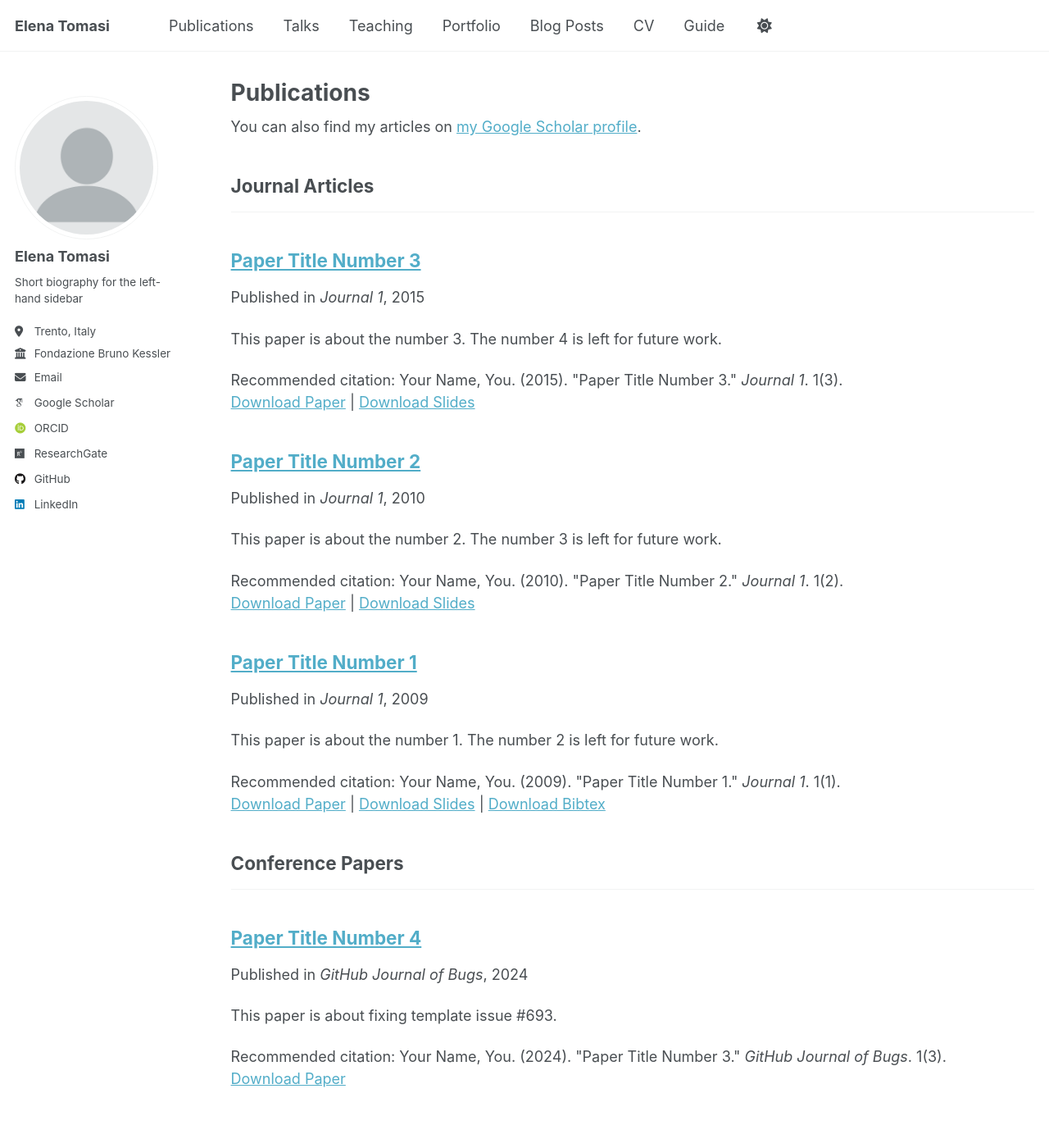
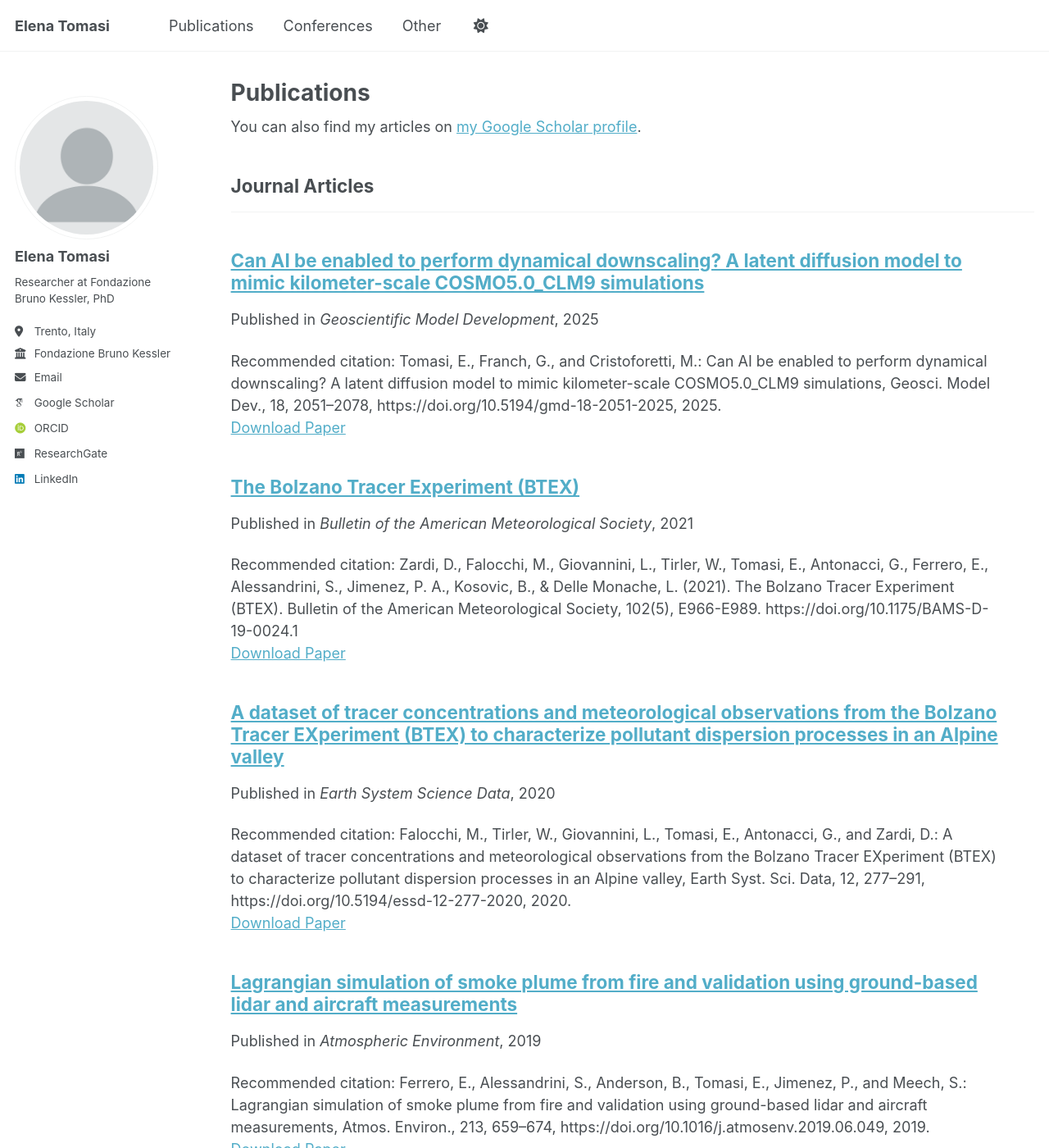
Before and after one commit to elenatomasi/elenatomasi, a Jekyll site: the page built from _pages/publications.html, in a window 1280 px wide and 1400 px high. Shown: the whole window at 82% size. Built offline with Jekyll 4.4.1, drawn with Linux system fonts in a browser that asks for light colours; some web fonts are replaced; some of the changed text lies outside the part shown.

Commit message:
update about and publications

```diff
--- a/_config.yml
+++ b/_config.yml
@@ -25,7 +25,7 @@ author:
   avatar           : "profile.png"
   name             : "Elena Tomasi"
   pronouns         : # example: "she/her"
-  bio              : "Short biography for the left-hand sidebar"
+  bio              : "Researcher at Fondazione Bruno Kessler, PhD"
   location         : "Trento, Italy"
   employer         : "Fondazione Bruno Kessler"
   uri              : # URL
@@ -45,7 +45,7 @@ author:
   bitbucket        : # Username - Update with your username on the site
   codepen          : # Username
   dribbble         : # Username
-  github           : "elenatomasi"
+  github           : # "elenatomasi"
   kaggle           : # Username
   stackoverflow    : # User number or user number and name (i.e., use "1" or "1/jeff-atwood")
 
--- a/_data/navigation.yml
+++ b/_data/navigation.yml
@@ -11,23 +11,26 @@ main:
   - title: "Publications"
     url: /publications/
 
-  - title: "Talks"
+  - title: "Conferences"
     url: /talks/
 
-  - title: "Teaching"
-    url: /teaching/
+  # - title: "Teaching"
+  #   url: /teaching/
 
-  - title: "Portfolio"
-    url: /portfolio/
+  - title: "Other"
+    url: /other/
 
-  - title: "Blog Posts"
-    url: /year-archive/
+  # - title: "Portfolio"
+  #   url: /portfolio/
 
-  - title: "CV"
-    url: /cv/
+  # - title: "Blog Posts"
+  #   url: /year-archive/
+
+  # - title: "CV"
+  #   url: /cv/
 
   # - title: "CV"
   #   url: /cv-json/
 
-  - title: "Guide"
-    url: /markdown/
+  # - title: "Guide"
+  #   url: /markdown/
--- /dev/null
+++ b/_pages/other.md
@@ -0,0 +1,35 @@
+---
+permalink: /other/
+title: "Other Activities"
+# gallery:
+#   - url: software/table.png
+#     image_path: software/table.png
+#     alt: "coefficient table generated by BayesPostEst"
+#     title: "Coefficient table generated by BayesPostEst"
+#   - url: software/coefplot.png
+#     image_path: software/coefplot.png
+#     alt: "coefficient plot generated by BayesPostEst"
+#     title: "Coefficient plot generated by BayesPostEst"
+#   - url: software/margeff.png
+#     image_path: software/margeff.png
+#     alt: "marginal effects plot generated by BayesPostEst"
+#     title: "Marginal effects plot generated by BayesPostEst"
+# header:
+#   og_image: "software/spatial_weighting.png"
+---
+
+Teaching
+======
+I recently organized and participated in the [Artificial Intelligence for Weather and Climate Autumn School 2024](https://dsip.fbk.eu/aiwcas2024/), hosted by FBK with financial support form [ICSC, the National Centre for HPC, Big Data and Quantum Computing](https://www.supercomputing-icsc.it/en/icsc-home/). I tutored and mentored students in developing AI solutions for earth sciences, giving lectures, handling hands-on projects, and fostering interdisciplinary problem-solving. Back in the day, from 2015 to 2017, I served as a teaching assistant for the Fluid Mechanics course for Civil and Environmental engineering students at [DICAM](https://www.dicam.unitn.it/en) - University of Trento. In 2017 I was awarded the NSF-NCAR Research Applications Laboratory - RAL’s [Warner Internship for Scientific Enrichment
+(WISE) Fellowship](https://ral.ucar.edu/opportunity/warner-internship-for-scientific-enrichment-wise) to mentor and inspire girls in STEMs through hands-on atmospheric science workshops and research-driven activities.
+
+Dissemination
+======
+Fondazione Bruno Kessler recently appointed me as an [FBK Science Ambassador](https://magazine.fbk.eu/en/news/introducing-fbks-25-future-science-ambassadors/). In this role, I aim to bridge the gap between cutting-edge research and the wider community. My role involves sharing scientific advancements in artificial intelligence, meteorology, and climate modeling with diverse audiences, from policymakers and industry leaders to students and the general public. Through outreach, collaboration, and communication, I help translate complex research into meaningful insights, fostering awareness and engagement in the intersection of technology, earth system science, and innovation.
+
+
+Awards
+======
+- [Graduate Visitor Program – Advanced Study Program (GVP-ASP) scholarship](https://edec.ucar.edu/advanced-study-program/graduate-visitor-program) for advanced research in Atmospheric Sciences, funded by US National Science Foundation
+- [Warner Internship for Scientific Enrichment (WISE)](https://ral.ucar.edu/opportunity/warner-internship-for-scientific-enrichment-wise), funded by NSF-NCAR Research Applications Laboratory (RAL)
+- Award for Master thesis, for research that enhances the understanding of Alpine valleys from an environmental perspective, funded by the [Consorzio BIM Adige](https://www.bimtrento.it/)
--- a/_publications/2009-10-01-paper-title-number-1.md
+++ /dev/null
@@ -1,14 +0,0 @@
----
-title: "Paper Title Number 1"
-collection: publications
-category: manuscripts
-permalink: /publication/2009-10-01-paper-title-number-1
-excerpt: 'This paper is about the number 1. The number 2 is left for future work.'
-date: 2009-10-01
-venue: 'Journal 1'
-slidesurl: 'http://academicpages.github.io/files/slides1.pdf'
-paperurl: 'http://academicpages.github.io/files/paper1.pdf'
-bibtexurl: 'http://academicpages.github.io/files/bibtex1.bib'
-citation: 'Your Name, You. (2009). &quot;Paper Title Number 1.&quot; <i>Journal 1</i>. 1(1).'
----
-The contents above will be part of a list of publications, if the user clicks the link for the publication than the contents of section will be rendered as a full page, allowing you to provide more information about the paper for the reader. When publications are displayed as a single page, the contents of the above "citation" field will automatically be included below this section in a smaller font.
--- a/_publications/2010-10-01-paper-title-number-2.md
+++ /dev/null
@@ -1,14 +0,0 @@
----
-title: "Paper Title Number 2"
-collection: publications
-category: manuscripts
-permalink: /publication/2010-10-01-paper-title-number-2
-excerpt: 'This paper is about the number 2. The number 3 is left for future work.'
-date: 2010-10-01
-venue: 'Journal 1'
-slidesurl: 'http://academicpages.github.io/files/slides2.pdf'
-paperurl: 'http://academicpages.github.io/files/paper2.pdf'
-citation: 'Your Name, You. (2010). &quot;Paper Title Number 2.&quot; <i>Journal 1</i>. 1(2).'
----
-
-The contents above will be part of a list of publications, if the user clicks the link for the publication than the contents of section will be rendered as a full page, allowing you to provide more information about the paper for the reader. When publications are displayed as a single page, the contents of the above "citation" field will automatically be included below this section in a smaller font.
--- /dev/null
+++ b/_publications/2015-06-01-AERMOD.md
@@ -0,0 +1,11 @@
+---
+title: "Atmospheric Dispersion Modelling With AERMOD For Comparative Impact Assessment Of Different Pollutant Emission Sources In An Alpine Valley"
+collection: publications
+category: conferences
+permalink: /publication/2015-06-01-AERMOD
+# excerpt: 'This paper is about fixing template issue #693.'
+date: 2015-06-01
+venue: 'Air Pollution XXIII'
+paperurl: 'https://doi.org/10.2495/AIR150371'
+citation: 'Tomasi, E., Antonacci, G., Giovannini, L., Zardi, D., and Ragazzi, M.: Atmospheric dispersion modelling with AERMOD for comparative impact assessment of different pollutant emission sources in an Alpine valley, WIT Trans. Ecol. Environ., Air Pollution XXIII, 198, 431–442, https://doi.org/10.2495/AIR150371, 2015.'
+---
--- a/_publications/2015-10-01-paper-title-number-3.md
+++ /dev/null
@@ -1,14 +0,0 @@
----
-title: "Paper Title Number 3"
-collection: publications
-category: manuscripts
-permalink: /publication/2015-10-01-paper-title-number-3
-excerpt: 'This paper is about the number 3. The number 4 is left for future work.'
-date: 2015-10-01
-venue: 'Journal 1'
-slidesurl: 'http://academicpages.github.io/files/slides3.pdf'
-paperurl: 'http://academicpages.github.io/files/paper3.pdf'
-citation: 'Your Name, You. (2015). &quot;Paper Title Number 3.&quot; <i>Journal 1</i>. 1(3).'
----
-
-The contents above will be part of a list of publications, if the user clicks the link for the publication than the contents of section will be rendered as a full page, allowing you to provide more information about the paper for the reader. When publications are displayed as a single page, the contents of the above "citation" field will automatically be included below this section in a smaller font.
--- /dev/null
+++ b/_publications/2017-09-15-WRF-CALPUFF.md
@@ -0,0 +1,11 @@
+---
+title: "Dispersion Modeling Over Complex Terrain in the Bolzano Basin (IT): Preliminary Results from a WRF-CALPUFF Modeling System"
+collection: publications
+category: conferences
+permalink: /publication/2017-09-15-WRF-CALPUFF
+# excerpt: 'This paper is about fixing template issue #693.'
+date: 2017-09-15
+venue: 'Air Pollution Modeling and its Application XXV'
+paperurl: 'https://doi.org/10.1007/978-3-319-57645-9_25'
+citation: 'Tomasi, E., Giovannini, L., Falocchi, M., Zardi, D., Antonacci, G., Ferrero, E., Bisignano, A., Alessandrini, S., and Mortarini, L.: Dispersion modeling over complex terrain in the Bolzano Basin (IT): Preliminary results from a WRF-CALPUFF modeling system, in: Air Pollution Modeling and its Application XXV, edited by Mensink, C. and Kallos, G., Springer International Publishing, Cham, 157–161, https://doi.org/10.1007/978-3-319-57645-9_25, 2018.'
+---
--- /dev/null
+++ b/_publications/2019-05-25-Turbulence.md
@@ -0,0 +1,13 @@
+---
+title: "Turbulence parameterizations for dispersion in sub-kilometer horizontally non-homogeneous flows"
+collection: publications
+category: manuscripts
+permalink: /publication/2019-05-25-Turbulence
+# excerpt: 'This paper is about the number 1. The number 2 is left for future work.'
+date: 2019-05-25
+venue: 'Atmospheric Research'
+# slidesurl: 'http://academicpages.github.io/files/slides1.pdf'
+paperurl: 'https://doi.org/10.1016/j.atmosres.2019.05.018'
+# bibtexurl: 'http://academicpages.github.io/files/bibtex1.bib'
+citation: 'Tomasi, E., Giovannini, L., Falocchi, M., Antonacci, G., Jiménez, P. A., Kosovic, B., Alessandrini, S., Zardi, D., Delle Monache, L., and Ferrero, E.: Turbulence parameterizations for dispersion in sub-kilometer horizontally non-homogeneous flows, Atmos. Res., 228, 122–136, https://doi.org/10.1016/j.atmosres.2019.05.018, 2019. '
+---
--- /dev/null
+++ b/_publications/2019-06-24-SMOKE_plume.md
@@ -0,0 +1,13 @@
+---
+title: "Lagrangian simulation of smoke plume from fire and validation using ground-based lidar and aircraft measurements"
+collection: publications
+category: manuscripts
+permalink: /publication/2019-06-24-SMOKE_plume
+# excerpt: 'This paper is about the number 1. The number 2 is left for future work.'
+date: 2019-06-24
+venue: 'Atmospheric Environment'
+# slidesurl: 'http://academicpages.github.io/files/slides1.pdf'
+paperurl: 'https://doi.org/10.1016/j.atmosenv.2019.06.049'
+# bibtexurl: 'http://academicpages.github.io/files/bibtex1.bib'
+citation: 'Ferrero, E., Alessandrini, S., Anderson, B., Tomasi, E., Jimenez, P., and Meech, S.: Lagrangian simulation of smoke plume from fire and validation using ground-based lidar and aircraft measurements, Atmos. Environ., 213, 659–674, https://doi.org/10.1016/j.atmosenv.2019.06.049, 2019. '
+---
--- /dev/null
+++ b/_publications/2020-01-10-BTEX_data.md
@@ -0,0 +1,13 @@
+---
+title: "A dataset of tracer concentrations and meteorological observations from the Bolzano Tracer EXperiment (BTEX) to characterize pollutant dispersion processes in an Alpine valley"
+collection: publications
+category: manuscripts
+permalink: /publication/2020-01-10-BTEX_data
+# excerpt: 'This paper is about the number 1. The number 2 is left for future work.'
+date: 2020-01-10
+venue: 'Earth System Science Data'
+# slidesurl: 'http://academicpages.github.io/files/slides1.pdf'
+paperurl: 'https://doi.org/10.5194/essd-12-277-2020'
+# bibtexurl: 'http://academicpages.github.io/files/bibtex1.bib'
+citation: 'Falocchi, M., Tirler, W., Giovannini, L., Tomasi, E., Antonacci, G., and Zardi, D.: A dataset of tracer concentrations and meteorological observations from the Bolzano Tracer EXperiment (BTEX) to characterize pollutant dispersion processes in an Alpine valley, Earth Syst. Sci. Data, 12, 277–291, https://doi.org/10.5194/essd-12-277-2020, 2020. '
+---
--- /dev/null
+++ b/_publications/2021-05-01-BTEX.md
@@ -0,0 +1,13 @@
+---
+title: "The Bolzano Tracer Experiment (BTEX) "
+collection: publications
+category: manuscripts
+permalink: /publication/2021-05-01-BTEX
+# excerpt: 'This paper is about the number 1. The number 2 is left for future work.'
+date: 2021-05-01
+venue: 'Bulletin of the American Meteorological Society'
+# slidesurl: 'http://academicpages.github.io/files/slides1.pdf'
+paperurl: 'https://doi.org/10.1175/BAMS-D-19-0024.1'
+# bibtexurl: 'http://academicpages.github.io/files/bibtex1.bib'
+citation: 'Zardi, D., Falocchi, M., Giovannini, L., Tirler, W., Tomasi, E., Antonacci, G., Ferrero, E., Alessandrini, S., Jimenez, P. A., Kosovic, B., & Delle Monache, L. (2021). The Bolzano Tracer Experiment (BTEX). Bulletin of the American Meteorological Society, 102(5), E966-E989. https://doi.org/10.1175/BAMS-D-19-0024.1 '
+---
--- a/_publications/2024-02-17-paper-title-number-4.md
+++ /dev/null
@@ -1,13 +0,0 @@
----
-title: "Paper Title Number 4"
-collection: publications
-category: conferences
-permalink: /publication/2024-02-17-paper-title-number-4
-excerpt: 'This paper is about fixing template issue #693.'
-date: 2024-02-17
-venue: 'GitHub Journal of Bugs'
-paperurl: 'http://academicpages.github.io/files/paper3.pdf'
-citation: 'Your Name, You. (2024). &quot;Paper Title Number 3.&quot; <i>GitHub Journal of Bugs</i>. 1(3).'
----
-
-The contents above will be part of a list of publications, if the user clicks the link for the publication than the contents of section will be rendered as a full page, allowing you to provide more information about the paper for the reader. When publications are displayed as a single page, the contents of the above "citation" field will automatically be included below this section in a smaller font.
--- /dev/null
+++ b/_publications/2025-04-01-Diffscaler.md
@@ -0,0 +1,13 @@
+---
+title: "Can AI be enabled to perform dynamical downscaling? A latent diffusion model to mimic kilometer-scale COSMO5.0_CLM9 simulations"
+collection: publications
+category: manuscripts
+permalink: /publication/2025-04-01-Diffscaler
+# excerpt: 'This paper is about the number 1. The number 2 is left for future work.'
+date: 2025-04-01
+venue: 'Geoscientific Model Development'
+# slidesurl: 'http://academicpages.github.io/files/slides1.pdf'
+paperurl: 'https://doi.org/10.5194/gmd-18-2051-2025'
+# bibtexurl: 'http://academicpages.github.io/files/bibtex1.bib'
+citation: 'Tomasi, E., Franch, G., and Cristoforetti, M.: Can AI be enabled to perform dynamical downscaling? A latent diffusion model to mimic kilometer-scale COSMO5.0_CLM9 simulations, Geosci. Model Dev., 18, 2051–2078, https://doi.org/10.5194/gmd-18-2051-2025, 2025. '
+---
```
Also changed, not shown: _pages/about.md (+13 -3 lines), _publications/2017-12-01-Noah_MP.md (added, +13 -0 lines), 1 other file.
